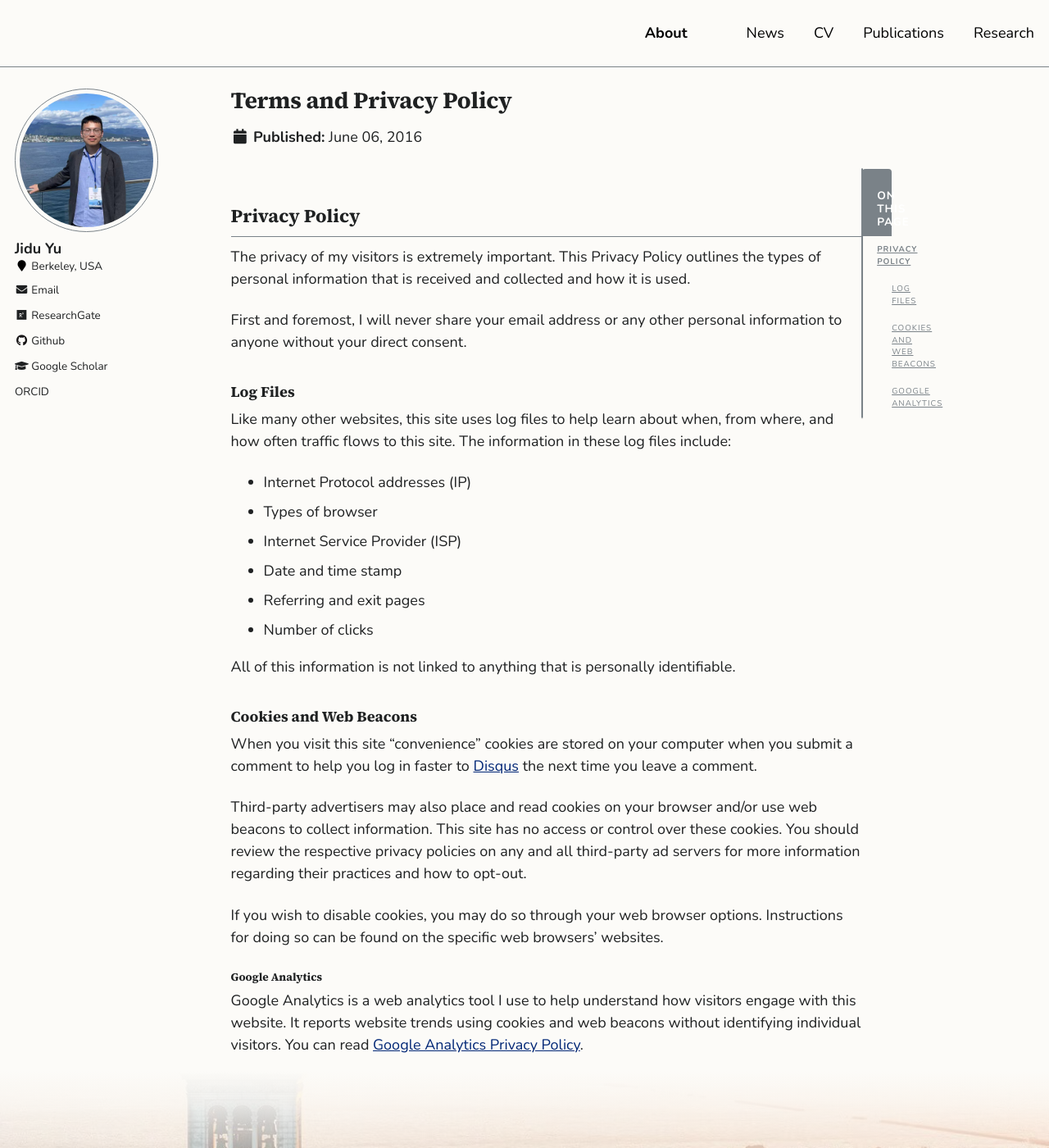
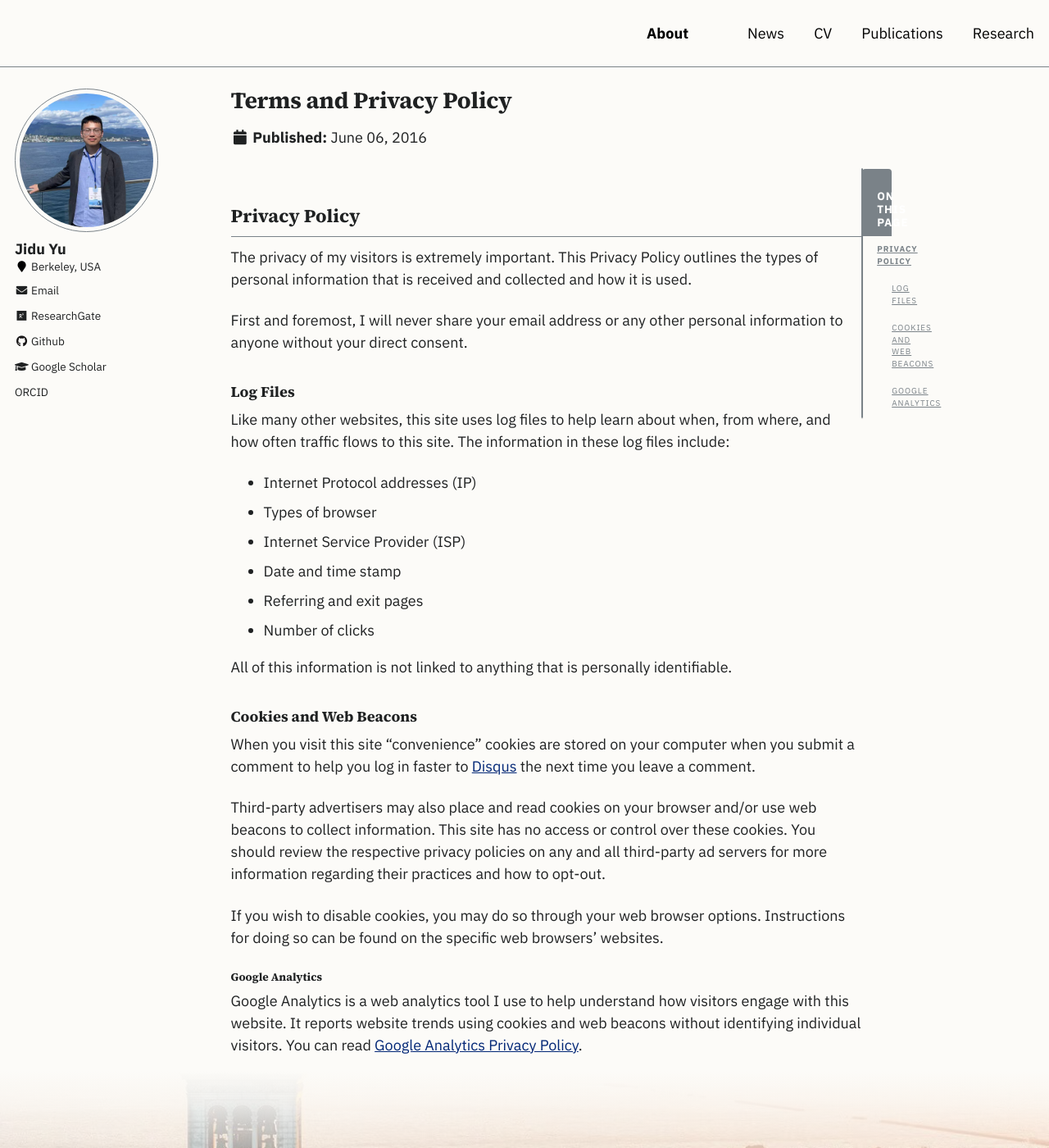
Before and after one commit to yujidu/yujidu.github.io, a Jekyll site: the page built from _pages/terms.md, in a window 1280 px wide and 1400 px high. Shown: the whole window at 82% size. Built offline with Jekyll 4.4.1, drawn with Linux system fonts in a browser that asks for light colours; a style sheet for code colours, icons or effects is not loaded.

Commit message:
Body font: IBM Plex Sans
Co-Authored-By: Claude Opus 5.5 <noreply@anthropic.com>
Claude-Session: https://claude.ai/code/session_01Vw9tGnbWFVNDt9UXvET6V8

```diff
--- a/_includes/head/custom.html
+++ b/_includes/head/custom.html
@@ -28,7 +28,7 @@
 
 <link rel="preconnect" href="https://fonts.googleapis.com">
 <link rel="preconnect" href="https://fonts.gstatic.com" crossorigin>
-<link rel="stylesheet" href="https://fonts.googleapis.com/css2?family=Nunito:wght@400;600;700&family=Source+Serif+4:opsz,wght@8..60,400;8..60,600;8..60,700&display=swap">
+<link rel="stylesheet" href="https://fonts.googleapis.com/css2?family=IBM+Plex+Sans:ital,wght@0,400;0,500;0,600;0,700;1,400;1,600&family=Source+Serif+4:opsz,wght@8..60,400;8..60,600;8..60,700&display=swap">
 
 <link rel="apple-touch-icon" sizes="57x57" href="{{ base_path }}/images/apple-touch-icon-57x57.png?v=M44lzPylqQ">
 <link rel="apple-touch-icon" sizes="60x60" href="{{ base_path }}/images/apple-touch-icon-60x60.png?v=M44lzPylqQ">
--- a/_sass/_variables.scss
+++ b/_sass/_variables.scss
@@ -14,7 +14,7 @@ $indent-var                 : 1.3em;
 
 /* system typefaces */
 $serif                      : "Source Serif 4", Georgia, "Times New Roman", serif;
-$sans-serif                 : "Nunito", -apple-system, ".SFNSText-Regular", "San Francisco", "Roboto", "Segoe UI", "Helvetica Neue", "Lucida Grande", Arial, sans-serif;
+$sans-serif                 : "IBM Plex Sans", -apple-system, ".SFNSText-Regular", "San Francisco", "Roboto", "Segoe UI", "Helvetica Neue", "Lucida Grande", Arial, sans-serif;
 $monospace                  : Monaco, Consolas, "Lucida Console", monospace;
 
 /* sans serif typefaces */
```
